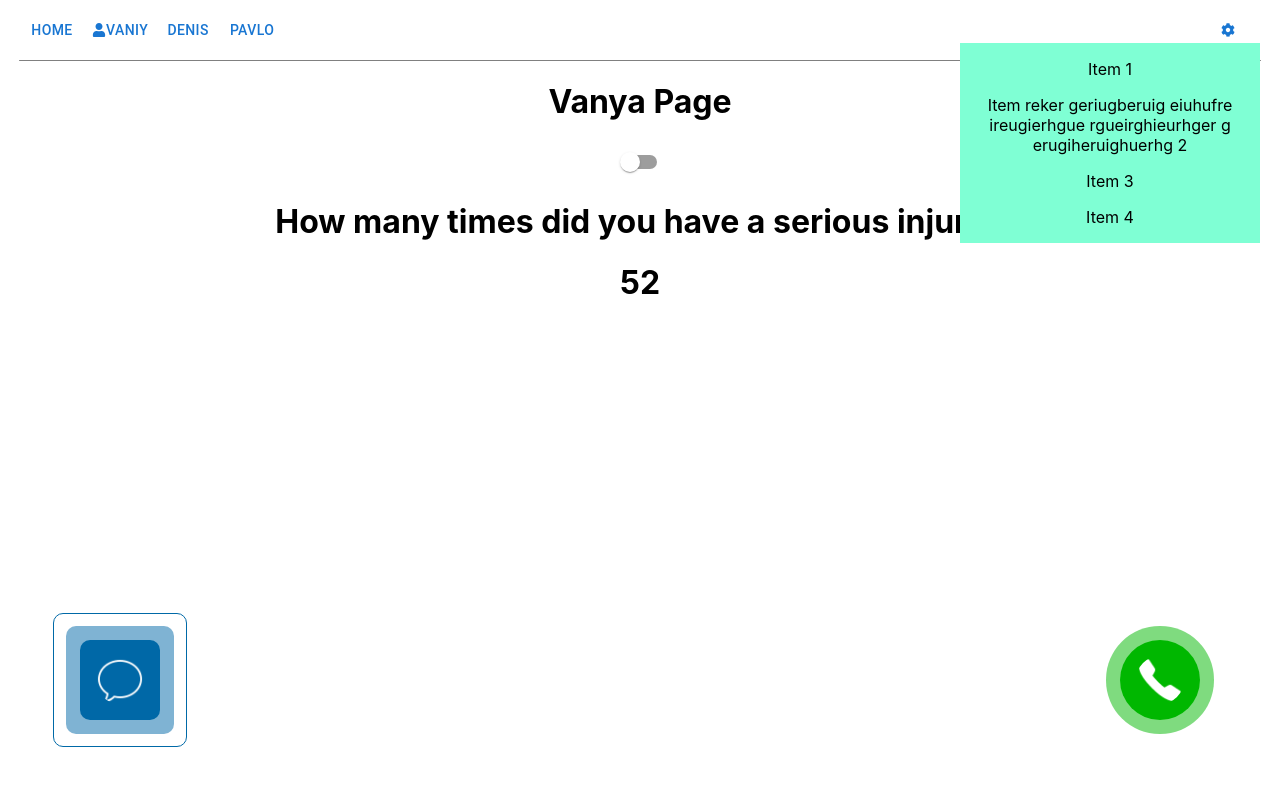
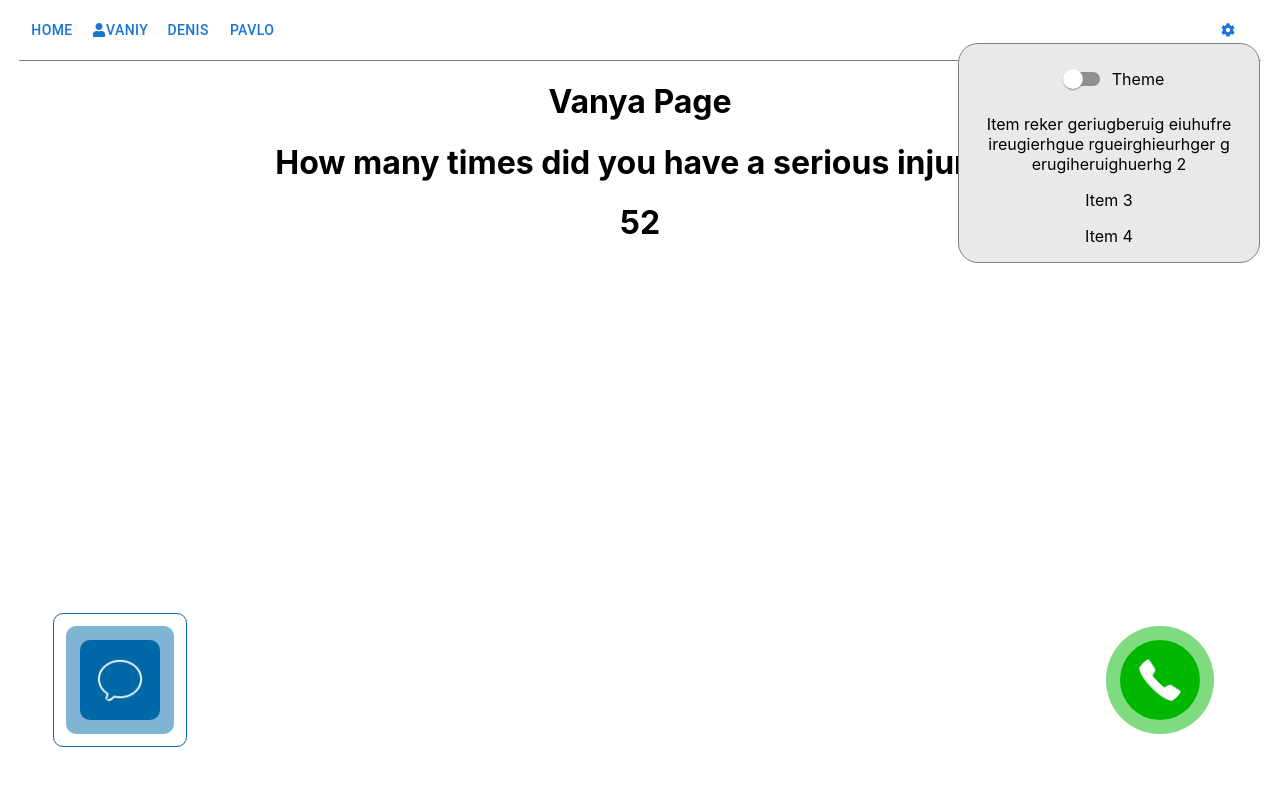
Before and after one commit to teenit/truthORaction, a React (Create React App) app in the folder front/: page /vanya in a window 1280 px wide. Both pictures are taken after a click on the button 1228 px from the left and 30 px from the top of the page. Shown: the top 786 px of the page. Built offline with nearby package versions, Linux system fonts and the light colour scheme.

Commit message:
settings style

```diff
--- a/front/src/components/navigation/NavMain.jsx
+++ b/front/src/components/navigation/NavMain.jsx
@@ -3,6 +3,7 @@ import React, { useState } from "react";
 import { FaUser, FaCog } from "react-icons/fa";
 import { NavLink, useNavigate } from "react-router-dom";
 import './NavMain.scss';
+import SwitcherTheme from "../Vanya/SwitcherTheme";
 
 const NavMain = () => {
     const navigate = useNavigate();
@@ -29,7 +30,7 @@ const NavMain = () => {
                 </Button>
             {openSettings &&
              <div className="NavMain-right-menu">
-                <p>Item 1</p>
+                <p style={{display: 'flex', alignItems: 'center', justifyContent: 'center'}}><SwitcherTheme /> Theme</p>
                 <p>Item reker geriugberuig eiuhufre ireugierhgue rgueirghieurhger g erugiheruighuerhg 2</p>
                 <p>Item 3</p>
                 <p>Item 4</p>
--- a/front/src/components/navigation/NavMain.scss
+++ b/front/src/components/navigation/NavMain.scss
@@ -10,9 +10,11 @@
 .NavMain-right-menu {
   position: absolute;
   right: 0;
-  background-color: aquamarine;
+  background-color: rgb(233, 233, 233);
   width: max-content;
   max-width: 300px;
+  border-radius: 20px;
+  border: solid 1px gray;
 }
 .NavMain-right {
   position: relative;
--- a/front/src/components/pages/VanyaPage.jsx
+++ b/front/src/components/pages/VanyaPage.jsx
@@ -1,5 +1,4 @@
 import React from "react";
-import SwitcherTheme from "../Vanya/SwitcherTheme";
 import Vanya from "../Vanya/Vanya";
 
 const VanyaPage = () =>{
@@ -8,7 +7,6 @@ const VanyaPage = () =>{
             <h1>
                 Vanya Page
             </h1>
-            <SwitcherTheme />
             <Vanya />
         </div>
     )
```
